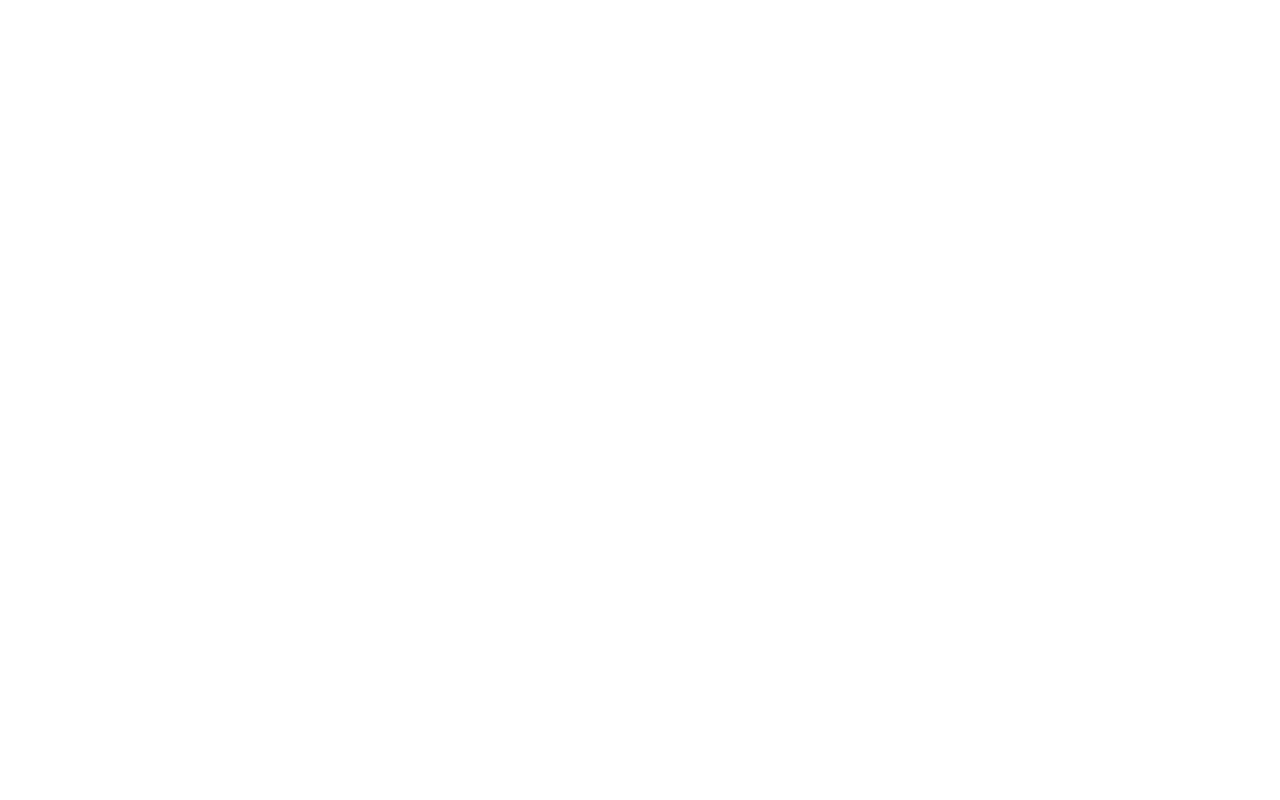
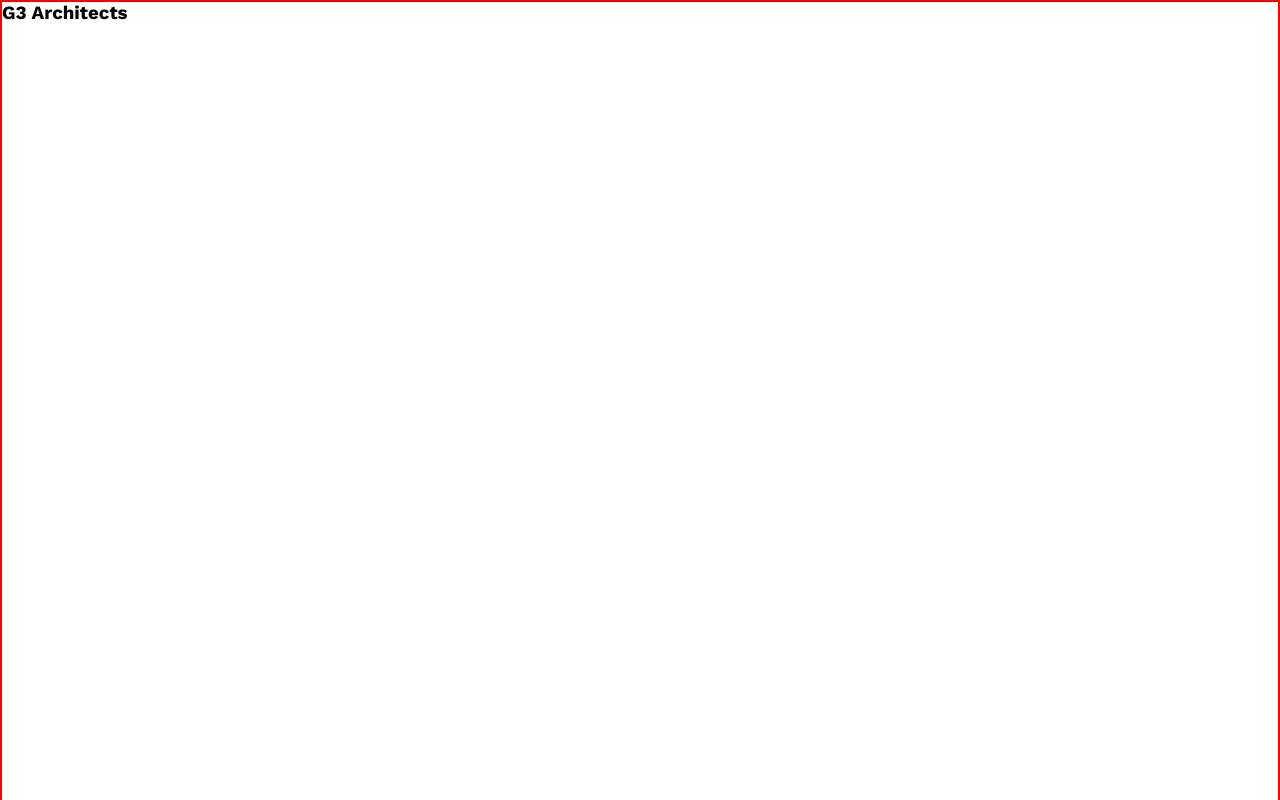
Before and after one commit to shahbaz-kamal/g3-architect-website, a plain HTML site: page index.html in a window 1280 px wide. Shown: the top 800 px of the page. Drawn offline with nearby package versions, Linux system fonts and the light colour scheme.

Commit message:
added google fonts

```diff
--- a/index.html
+++ b/index.html
@@ -6,5 +6,15 @@
     <title>G3 Architect</title>
     <link rel="stylesheet" href="./styles/architect.css" />
   </head>
-  <body></body>
+  <body>
+    <header>
+      <nav class="navbar">
+        <h3>G3 Architects</h3>
+      </nav>
+    </header>
+
+    <main></main>
+
+    <footer></footer>
+  </body>
 </html>
--- a/styles/architect.css
+++ b/styles/architect.css
@@ -0,0 +1,13 @@
+@import url("https://fonts.googleapis.com/css2?family=Work+Sans:ital,wght@0,100..900;1,100..900&display=swap");
+* {
+  font-family: "Work Sans", sans-serif;
+  font-optical-sizing: auto;
+  font-style: normal;
+  margin: 0;
+  padding: 0;
+}
+header {
+  height: 1322px;
+  max-width: 1920px;
+  border: 2px solid red;
+}
```
